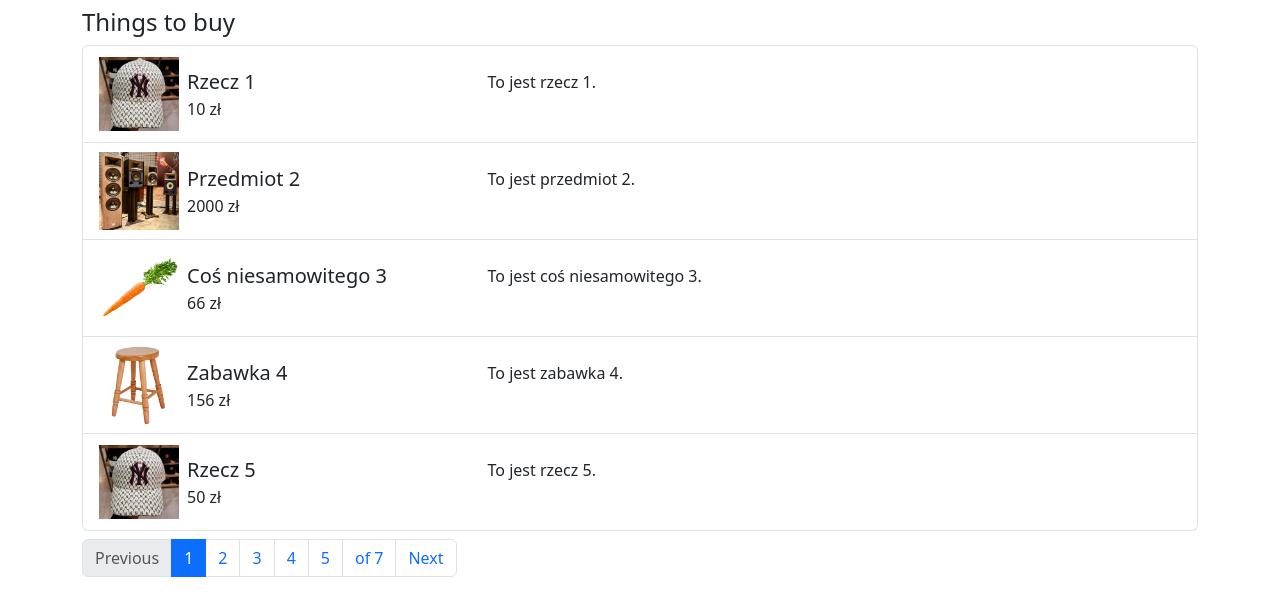
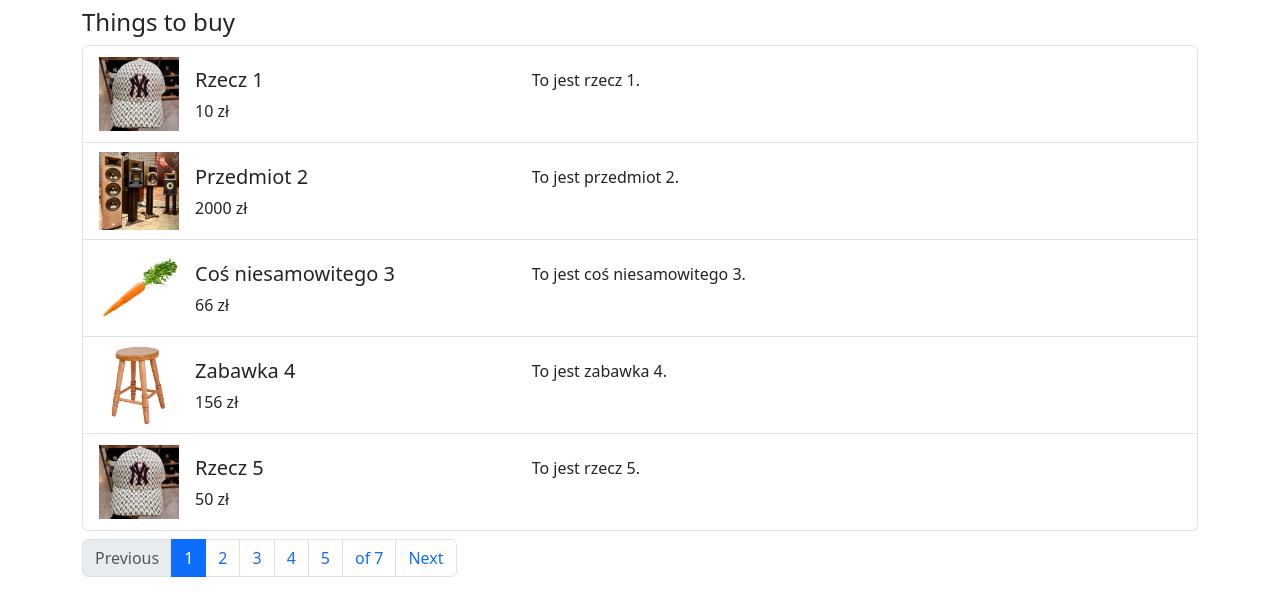
Before and after one commit to bartosz722/flaskboot, a Flask app: page /buy in a window 1280 px wide. Shown: the part 56-672 px from the top of the page. Run offline with Flask 3, Linux system fonts and the light colour scheme.

Commit message:
Use bootstrap grid

```diff
--- a/static/styles.css
+++ b/static/styles.css
@@ -43,18 +43,9 @@
     transition: transform 0.3s;
 }
 
-.buy-list-price {
-    min-width: 50px;
-}
-
 .buy-list-name {
     text-decoration: unset;
     color: unset;
-    width: 30%;
-}
-
-.buy-list-name-desc {
-    width: 70%;
 }
 
 .page-count-unlink:hover {
--- a/templates/buy.html
+++ b/templates/buy.html
@@ -5,12 +5,22 @@
     <ul class="list-group">
       {% for i in model.items %}
         <li class="list-group-item buy-list-item" onclick="gotoBuyItem(this, event)">
-          <div class="d-flex align-items-center">
-            <img src="{{i.image}}" alt="Item image." class="buy-list-image">
-            <div class="d-flex flex-grow-1 flex-wrap align-items-center">
-              <a class="buy-list-name fs-5 px-2" href="/buy/items/{{i.id}}">{{i.name}}</a>
-              <span class="buy-list-name-desc fs-6 px-2">{{i.description}}</span>
-              <span class="buy-list-price px-2">{{i.price}} zł</span>
+          <div class="row gx-3 align-items-center">
+            <div class="col-auto">
+              <img src="{{i.image}}" alt="Item image." class="buy-list-image">
+            </div>
+            <div class="col">
+              <div class="row gy-1 align-items-center">
+                <div class="col-lg-6 col-xl-4">
+                  <a class="buy-list-name fs-5" href="/buy/items/{{i.id}}">{{i.name}}</a>
+                </div>
+                <div class="col-lg-6 col-xl-8">
+                  {{i.description}}
+                </div>
+                <div class="col-lg-2">
+                  {{i.price}} zł
+                </div>
+              </div>
             </div>
           </div>
         </li>
```
